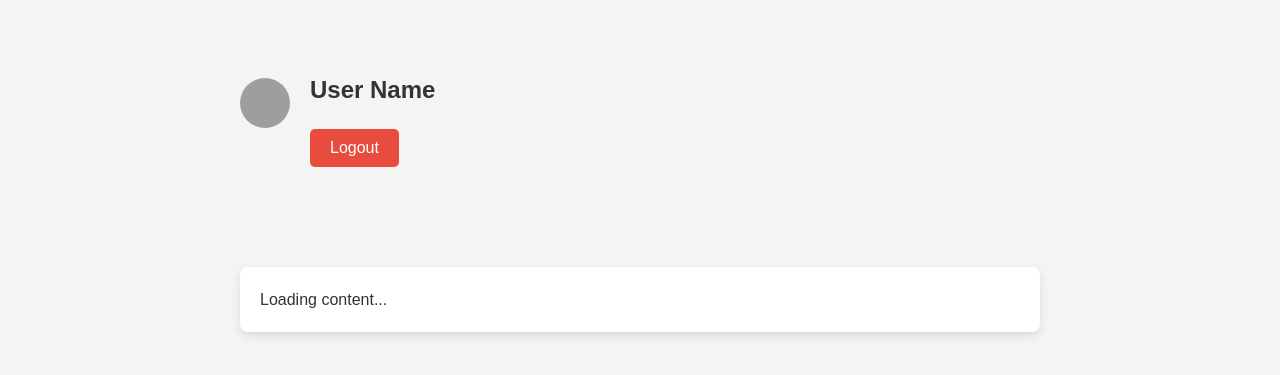
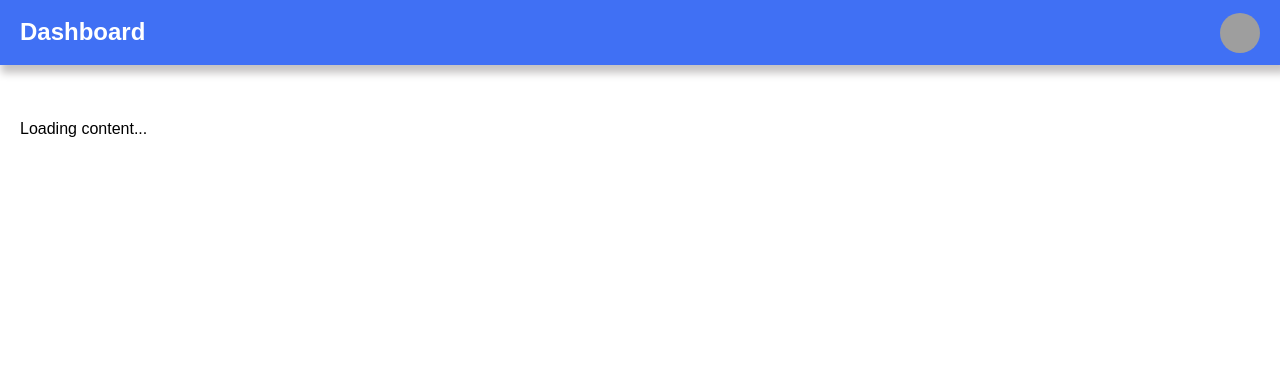
Before and after one commit to VIJAYWHAT/vijaywhat.github.io, a PHP site: page /dashboard.html in a window 1280 px wide. Shown: the top 375 px of the page. Run offline with PHP 8.4, Linux system fonts and the light colour scheme; some libraries are stand-ins or nearby versions; grey boxes are pictures that could not be loaded.

Commit message:
nav bar added

```diff
--- a/content/css/dashboard.css
+++ /dev/null
@@ -1,104 +0,0 @@
-/* Basic reset and box-sizing */
-* {
-    margin: 0;
-    padding: 0;
-    box-sizing: border-box;
-}
-
-body {
-    font-family: Arial, sans-serif;
-    background-color: #f4f4f4;
-    color: #333;
-    display: flex;
-    flex-direction: column;
-    align-items: center;
-    padding: 20px;
-}
-
-h1 {
-    font-size: 2rem;
-    margin-bottom: 20px;
-}
-
-#blog-content {
-    max-width: 800px;
-    width: 100%;
-    background: #fff;
-    padding: 20px;
-    border-radius: 8px;
-    box-shadow: 0 4px 8px rgba(0, 0, 0, 0.1);
-}
-
-#profile-section {
-    display: flex;
-    align-items: center;
-    justify-content: space-between;
-    width: 100%;
-    max-width: 800px;
-    margin-bottom: 20px;
-}
-
-#profile-section img {
-    width: 50px;
-    height: 50px;
-    border-radius: 50%;
-}
-
-#profile-info {
-    flex: 1;
-    margin-left: 20px;
-}
-
-#profile-info h2 {
-    font-size: 1.5rem;
-}
-
-#logout-button {
-    background-color: #e74c3c;
-    color: white;
-    border: none;
-    padding: 10px 20px;
-    border-radius: 5px;
-    cursor: pointer;
-    font-size: 1rem;
-    transition: background-color 0.3s;
-}
-
-#logout-button:hover {
-    background-color: #c0392b;
-}
-body {
-    font-family: Arial, sans-serif;
-    line-height: 1.6;
-    margin: 20px;
-}
-
-h1, h2, h3, h4, h5, h6 {
-    color: #333;
-    margin: 1.5em 0 1em;
-    line-height: 1.2;
-}
-
-p {
-    margin-bottom: 1em;
-}
-
-pre {
-    background-color: #f4f4f4;
-    padding: 10px;
-    border: 1px solid #ddd;
-    overflow-x: auto;
-}
-
-code {
-    background-color: #f4f4f4;
-    padding: 2px 4px;
-    font-size: 90%;
-    border-radius: 4px;
-}
-
-blockquote {
-    border-left: 5px solid #ccc;
-    padding-left: 10px;
-    color: #666;
-}
--- a/content/css/md.css
+++ b/content/css/md.css
@@ -33,3 +33,50 @@ blockquote {
     padding-left: 10px;
     color: #666;
 }
+/* General styles for the page */
+body {
+    font-family: Arial, sans-serif;
+    margin: 0;
+    padding: 0;
+    /* Add padding to the top to prevent content from hiding under the fixed header */
+    padding-top: 60px;
+}
+
+/* Header styles */
+.header {
+    position: fixed;
+    top: 0;
+    left: 0;
+    right: 0;
+    display: flex;
+    justify-content: space-between;
+    align-items: center;
+    background-color: #4070f4;
+    color: white;
+    height: 65px;
+    padding: 0 20px;
+    z-index: 1000;
+    box-shadow: 4px 5px 8px 3px #c5c3c3;
+
+}
+
+main {
+    padding: 20px;
+}
+
+.header-title {
+    margin: 0;
+    font-size: 24px;
+    color: white;
+}
+
+.profile-container {
+    display: flex;
+    align-items: center;
+}
+
+.profile-logo {
+    width: 40px;
+    height: 40px;
+    border-radius: 50%;
+}
--- a/content/dashboard.html
+++ b/content/dashboard.html
@@ -4,23 +4,25 @@
     <meta charset="UTF-8">
     <meta name="viewport" content="width=device-width, initial-scale=1.0">
     <title>Dashboard</title>
-    <link rel="stylesheet" href="css/dashboard.css">
+    <link rel="stylesheet" href="css/md.css">
 </head>
 <body>
+    <!-- Header Section -->
+    <header class="header">
+        <h1 class="header-title">Dashboard</h1>
+        <div class="profile-container">
+            <img src="https://avatars.githubusercontent.com/u/89501520?v=4" alt="Profile Logo" class="profile-logo">
+        </div>
+    </header>
 
-    <div id="profile-section">
-        <img src="path/to/profile-picture.jpg" alt="Profile Picture">
-        <div id="profile-info">
-            <h2 id="profile-name">User Name</h2>
-            <button id="logout-button">Logout</button>
+    <!-- Main Content -->
+    <main>
+        <h2 id="blog-title"></h2>
+        <div id="blog-content">
+            Loading content...
         </div>
-    </div>
+    </main>
 
-    <h1 id="blog-title"></h1>
-
-    <div id="blog-content">
-        Loading content...
-    </div>
     <script type="module" src="/js/inject-content.js"></script>
 </body>
 </html>
--- a/content/js/inject-content.js
+++ b/content/js/inject-content.js
@@ -20,7 +20,6 @@ function checkDailyLogin() {
     }
 }
 
-// Call the checkDailyLogin function to verify if the user should be logged out
 checkDailyLogin();
 
 // Check if the user is authenticated
@@ -56,12 +55,14 @@ async function getBlogData() {
     }
 }
 
-// Handle the logout button click
-document.getElementById('logout-button')?.addEventListener('click', () => {
+// Handle logout link click
+document.getElementById('logout-link').addEventListener('click', (event) => {
+    event.preventDefault(); // Prevent default anchor behavior
+
     signOut(auth).then(() => {
         localStorage.removeItem('lastLoginDate');
-        window.location.href = 'login.html';
+        window.location.href = "login.html"; // Redirect to login page after logout
     }).catch((error) => {
-        console.error('Error signing out:', error);
+        console.error("Error signing out:", error);
     });
 });
```
